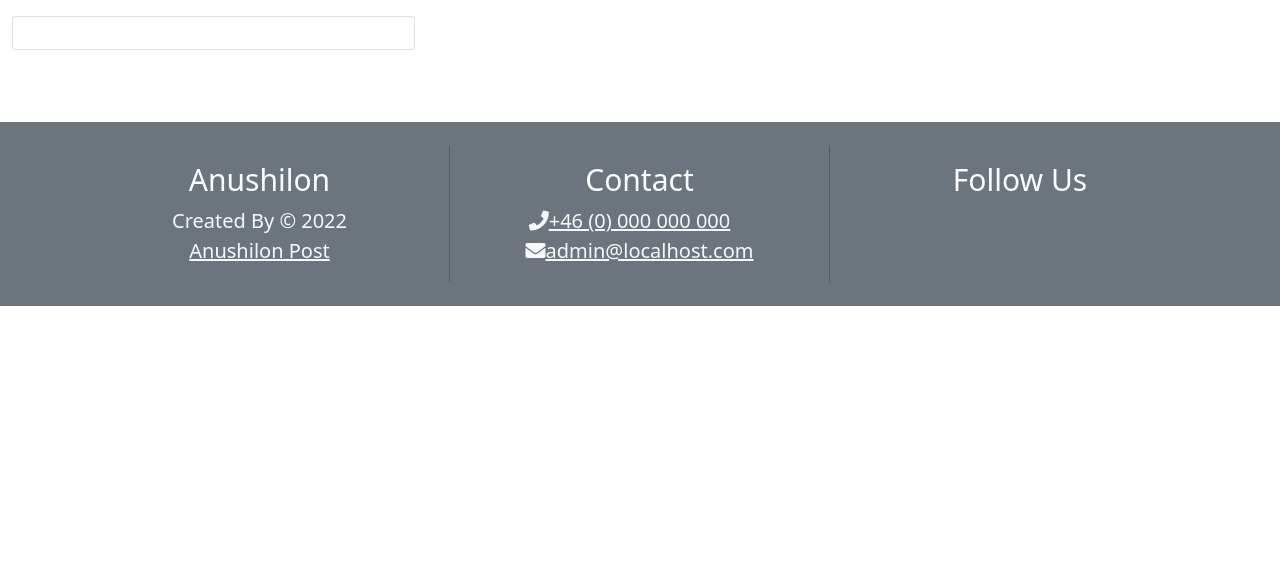
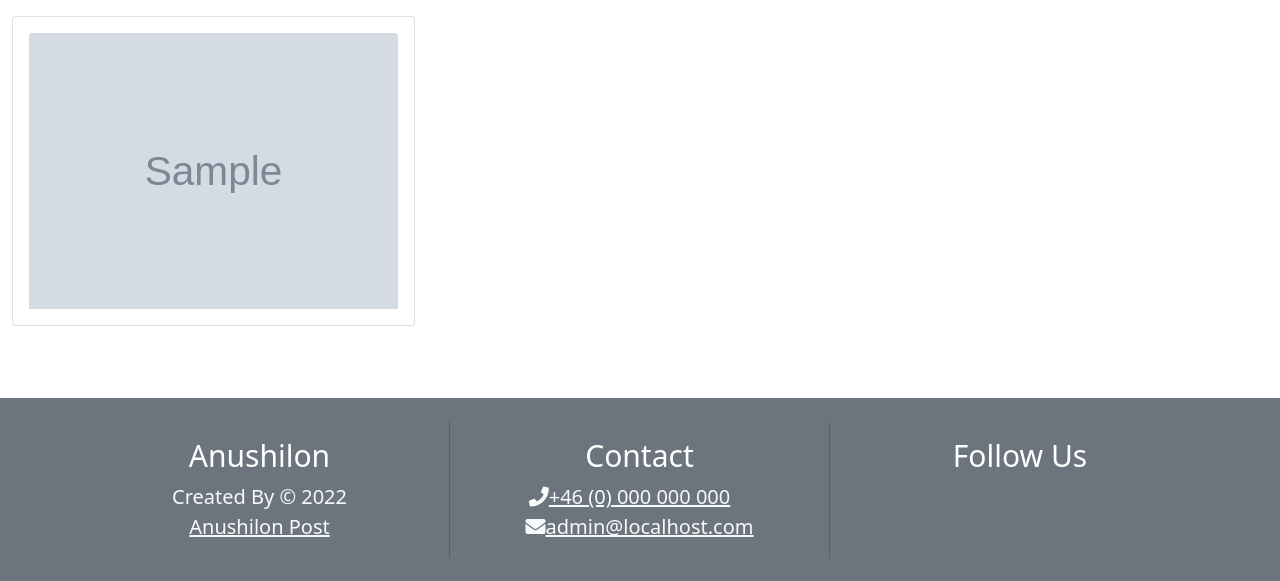
Before and after one commit to mamuzaan/Portfolio-P4-News, a Django app: template templates/index.html in a window 1280 px wide. Shown: the part 56-637 px from the top of the page. Run offline with Django 3.2, Linux system fonts and the light colour scheme; the template is opened without the code that fills it: most values are stand-ins (such as "Sample title", 1, 10 or a date in 2020); grey boxes marked "Sample" are stand-in pictures.

Commit message:
Added image container div and if condition

```diff
--- a/templates/index.html
+++ b/templates/index.html
@@ -12,7 +12,13 @@
                 <div class="col-md-4">
                     <div class="card mb-4">
                         <div class="card-body">
-
+                            <div class="image-container">
+                                {% if "placeholder" in post.featured_image.url %}
+                                <img class="card-img-top" src="#">
+                                {% else %}
+                                <img class="card-img-top" src="{{ post.featured_image.url }}">
+                                {% endif %}
+                            </div>
                         </div>
                     </div>
                 </div>
```
